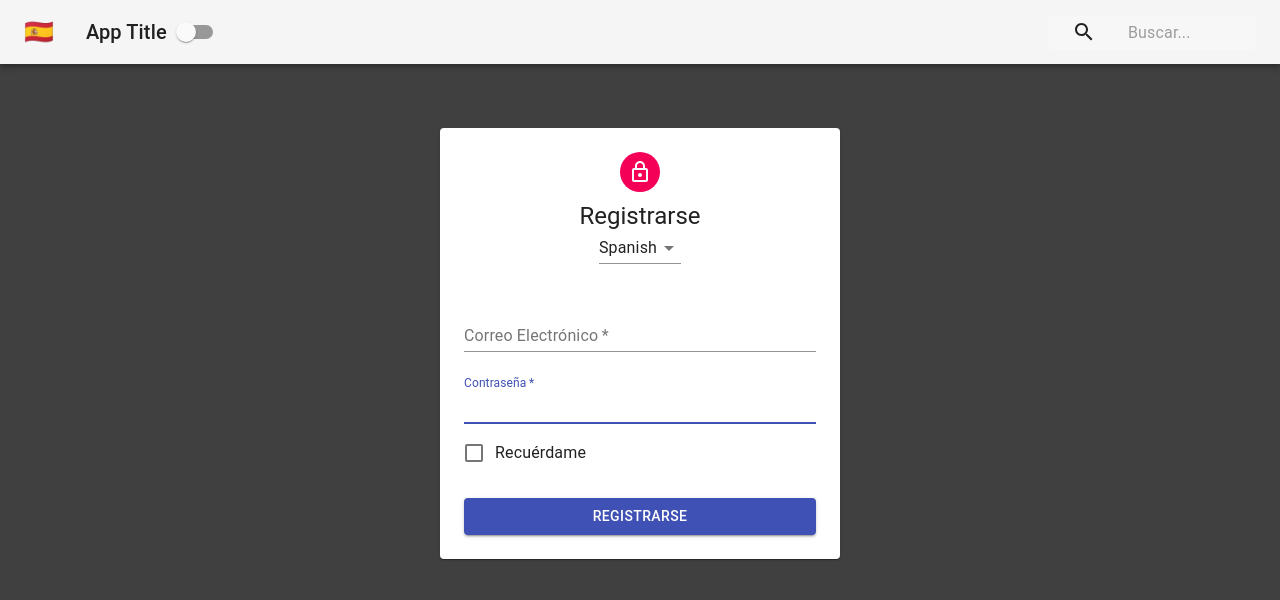
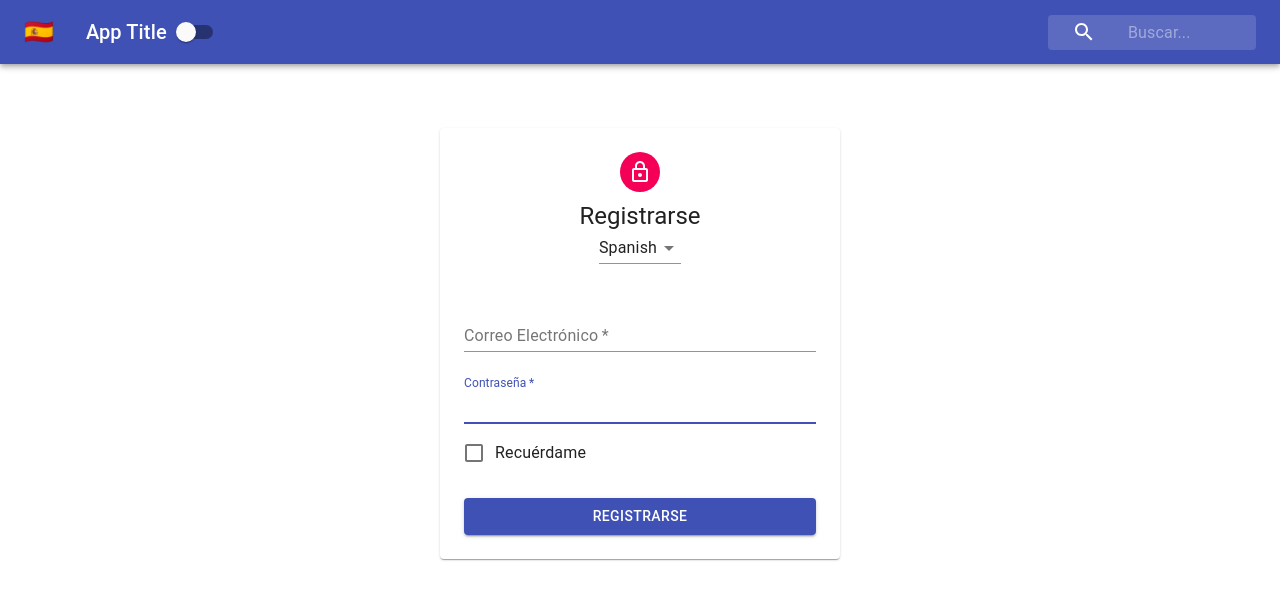
Before and after one commit to alan-xavier-16/An-Intro-to-Context-API-in-React, a React (Create React App) app: page / in a window 1280 px wide. Shown: the top 600 px of the page. Built offline with nearby package versions, Linux system fonts and the light colour scheme.

Commit message:
Add custom hook to toggle state and refactor ThemeContext

```diff
--- a/src/contexts/ThemeContext.js
+++ b/src/contexts/ThemeContext.js
@@ -1,25 +1,13 @@
-import React, { Component, createContext } from "react";
+import React, { createContext } from "react";
+import { useToggleState } from "../hooks/useToggleState";
 
 export const ThemeContext = createContext();
 
-export class ThemeProvider extends Component {
-  constructor(props) {
-    super(props);
-    this.state = { isDarkMode: true };
-    this.toggleTheme = this.toggleTheme.bind(this);
-  }
-  toggleTheme() {
-    this.setState(st => ({
-      isDarkMode: !st.isDarkMode
-    }));
-  }
-  render() {
-    return (
-      <ThemeContext.Provider
-        value={{ ...this.state, toggleTheme: this.toggleTheme }}
-      >
-        {this.props.children}
-      </ThemeContext.Provider>
-    );
-  }
+export function ThemeProvider(props) {
+  const [isDarkMode, toggleTheme] = useToggleState(false);
+  return (
+    <ThemeContext.Provider value={{ isDarkMode, toggleTheme }}>
+      {props.children}
+    </ThemeContext.Provider>
+  );
 }
--- /dev/null
+++ b/src/hooks/useToggleState.js
@@ -0,0 +1,9 @@
+import { useState } from "react";
+
+export function useToggleState(initialVal = false) {
+  const [state, setState] = useState(initialVal);
+  const toggle = () => {
+    setState(!state);
+  };
+  return [state, toggle];
+}
```
